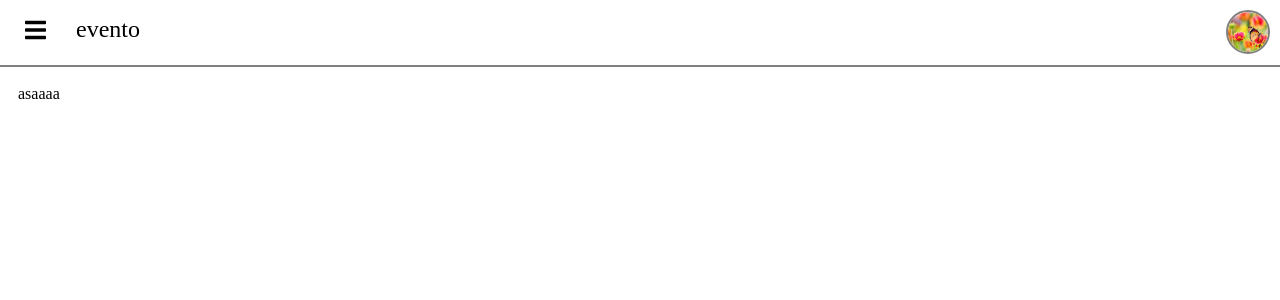
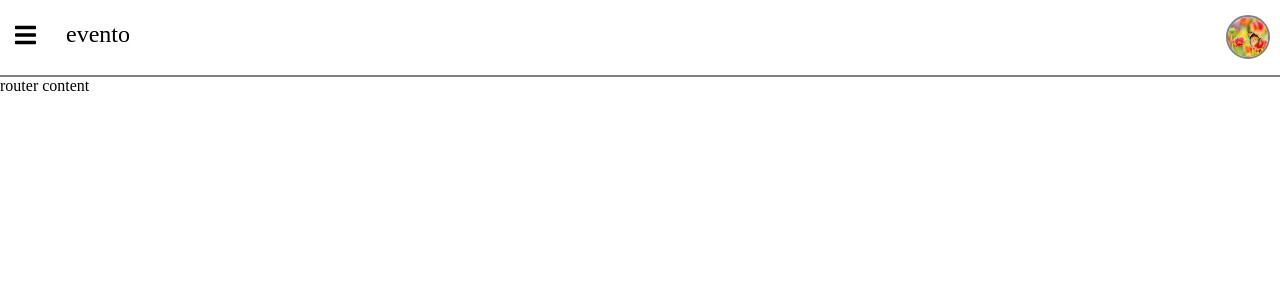
Before and after one commit to amirbrb/Jabulela, a Vue app: page / in a window 1280 px wide. Shown: the top 300 px of the page. Built offline with nearby package versions, Linux system fonts and the light colour scheme; what vue-resource would draw is missing.

Commit message:
wrapper design done

```diff
--- a/src/components/general/App.vue
+++ b/src/components/general/App.vue
@@ -1,8 +1,16 @@
 <template>
-  <div class="app">
-    <HeaderNavigation></HeaderNavigation>
-    <div class="route-content">
-      asaaaa
+  <div class="wrapper">
+    <div class="header">
+      <div class="inner">
+        <HeaderNavigation></HeaderNavigation>
+      </div>
+    </div>
+    <div class="content">
+      <div class="inner">
+        <div class="scrollable">
+          <div style="height: 1000px;">router content</div>
+        </div>
+      </div>
     </div>
   </div>
 </template>
@@ -23,13 +31,29 @@
 <style>
   @import '../../../static/css/site.css';
 
-  .app{
+  html, body {
+    height: 100%;
+    margin: 0;
   }
-
-  .route-content{
-    margin-top: 75px;
-    padding: 10px;
+  .wrapper {
+    height: 100%;
+    width: 100%;
+    display: table;
+  }
+  .header, .content, .footer {
+    display: table-row;
+  }
+  .inner {
+    display: table-cell;
+  }
+  .content .inner {
+    height: 100%;
+    position: relative;
+  }
+  .scrollable {
+    position: absolute;
+    left: 0; right: 0;
+    top: 0; bottom: 0;
     overflow: auto;
-    height: 90vh;
   }
 </style>
--- a/src/components/general/HeaderNavigation.vue
+++ b/src/components/general/HeaderNavigation.vue
@@ -6,7 +6,7 @@
         evento
       </div>
       <div class="user-settings right" @click="toggleUserMenu">
-        <img class="user-profile button-small" :src="getImage(this.$store.state.userData.profileImage)"/>
+        <img class="user-profile button-small right" :src="getImage(this.$store.state.userData.profileImage)"/>
       </div>
     </div>
     <SettingsMenu ref="settings" style="display:none"/>
@@ -45,19 +45,14 @@
 <style scoped>
   .navigation-bar{
     font-size: 24px;
-    padding: 10px;
     height: 45px;
-    position: fixed;
-    top: 0px;
-    left: 0;
-    width: 100%;
     z-index: 2;
-    background: white;
+    padding: 15px;
     border-bottom: 2px solid gray;
   }
 
   .header{
-    margin-left: 15px;
+
   }
 
   .settings-menu{
@@ -65,14 +60,14 @@
 
   .logo{
     margin-left: 30px;
-    width: 150px;
     line-height: 38px;
   }
 
   .user-profile {
     border-radius: 50px;
     border: 2px solid gray;
-    margin-right: 20px;
+    position: absolute;
+    right: 10px;
   }
 
 </style>
```
